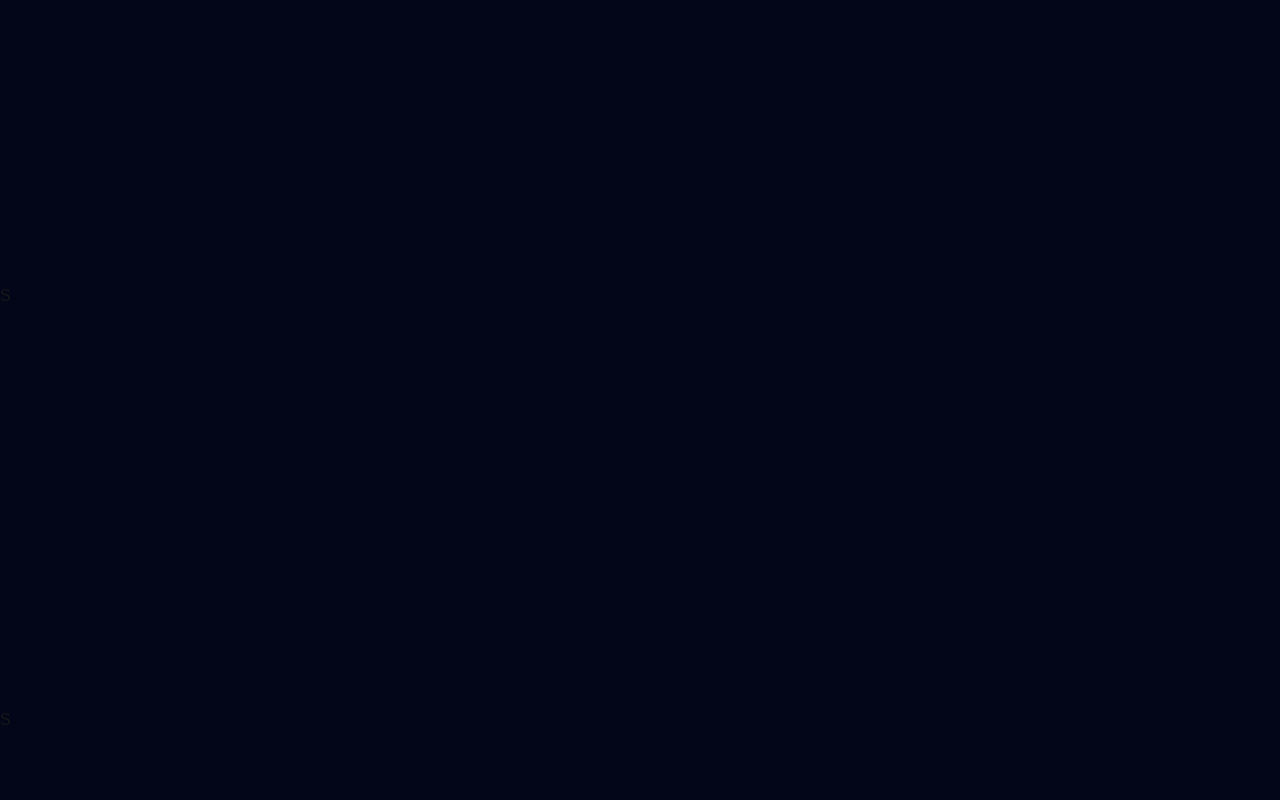
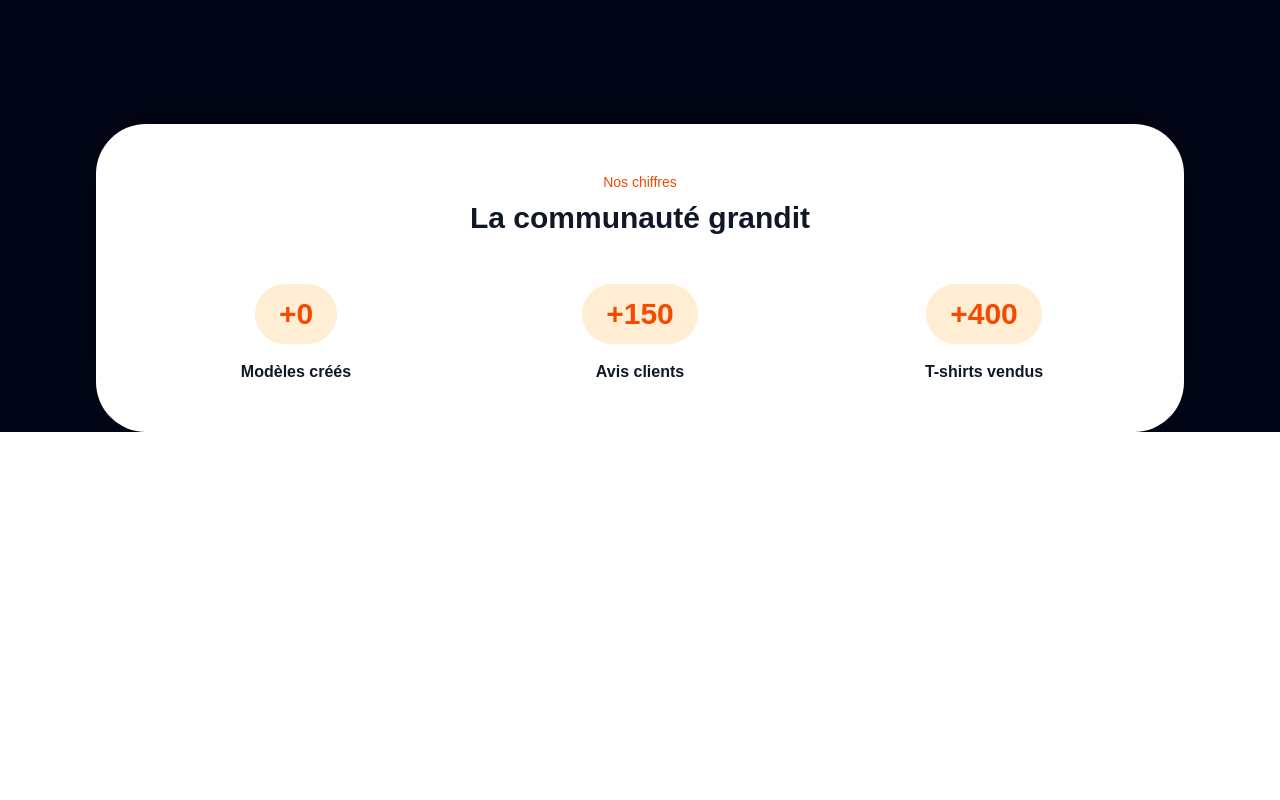
Before and after one commit to Diby-dev/site-eCommerce-Rai, a Next.js app: page / in a window 1280 px wide. Shown: the part 3200-4000 px from the top of the page. After the commit the page ends 3632 px from the top, so only its background shows below. Built offline with nearby package versions, Linux system fonts and the light colour scheme; no server answers; the database is empty.

Commit message:
feat: section nombre (#22)

```diff
--- a/src/app/page.tsx
+++ b/src/app/page.tsx
@@ -71,12 +71,45 @@ export default async function ShopPage() {
           </div>
         </div>
         </div>
-        <div className='mt-100'>S</div>
-        <div className='mt-100'>S</div>
-        <div className='mt-100'>S</div>
-        <div className='mt-100'>S</div>
-        <div className='mt-100'>S</div>
-      </main>
+
+        <div className="relative z-20 mt-24 lg:mt-60 mx-4 md:mx-12 lg:mx-24 bg-white rounded-[50px] shadow-[0_-6px_30px_rgba(0,0,0,0.5)] p-8 md:p-12">
+          <div className="text-center mb-12">
+            <h2 className="text-orange-600 font-medium text-sm">Nos chiffres</h2>
+            <h1 className="text-base md:text-2xl lg:text-3xl font-bold text-gray-900 mt-2">
+              La communauté grandit
+          </h1>
+      </div>
+
+      {/* Grille des 3 indicateurs */}
+      <div className="grid grid-cols-1 md:grid-cols-3 gap-10">
+
+      {/* T-shirts */}
+      <div className="flex flex-col items-center">
+        <div className="bg-orange-100 text-orange-600 px-6 py-3 rounded-full font-bold text-3xl mb-4">
+          +{tshirts?.length || 0}
+        </div>
+      <h3 className="font-semibold text-gray-900">Modèles créés</h3>
+    </div>
+
+      {/* Avis (Valeur statique pour l'instant) */}
+      <div className="flex flex-col items-center">
+        <div className="bg-orange-100 text-orange-600 px-6 py-3 rounded-full font-bold text-3xl mb-4">
+          +150
+          </div>
+        <h3 className="font-semibold text-gray-900">Avis clients</h3>
+      </div>
+
+      {/* Achats */}
+      <div className="flex flex-col items-center">
+        <div className="bg-orange-100 text-orange-600 px-6 py-3 rounded-full font-bold text-3xl mb-4">
+          +400
+          </div>
+        <h3 className="font-semibold text-gray-900">T-shirts vendus</h3>
+      </div>
+      </div>
+
+    </div>
+    </main>
     </div>
   );
 }
```
